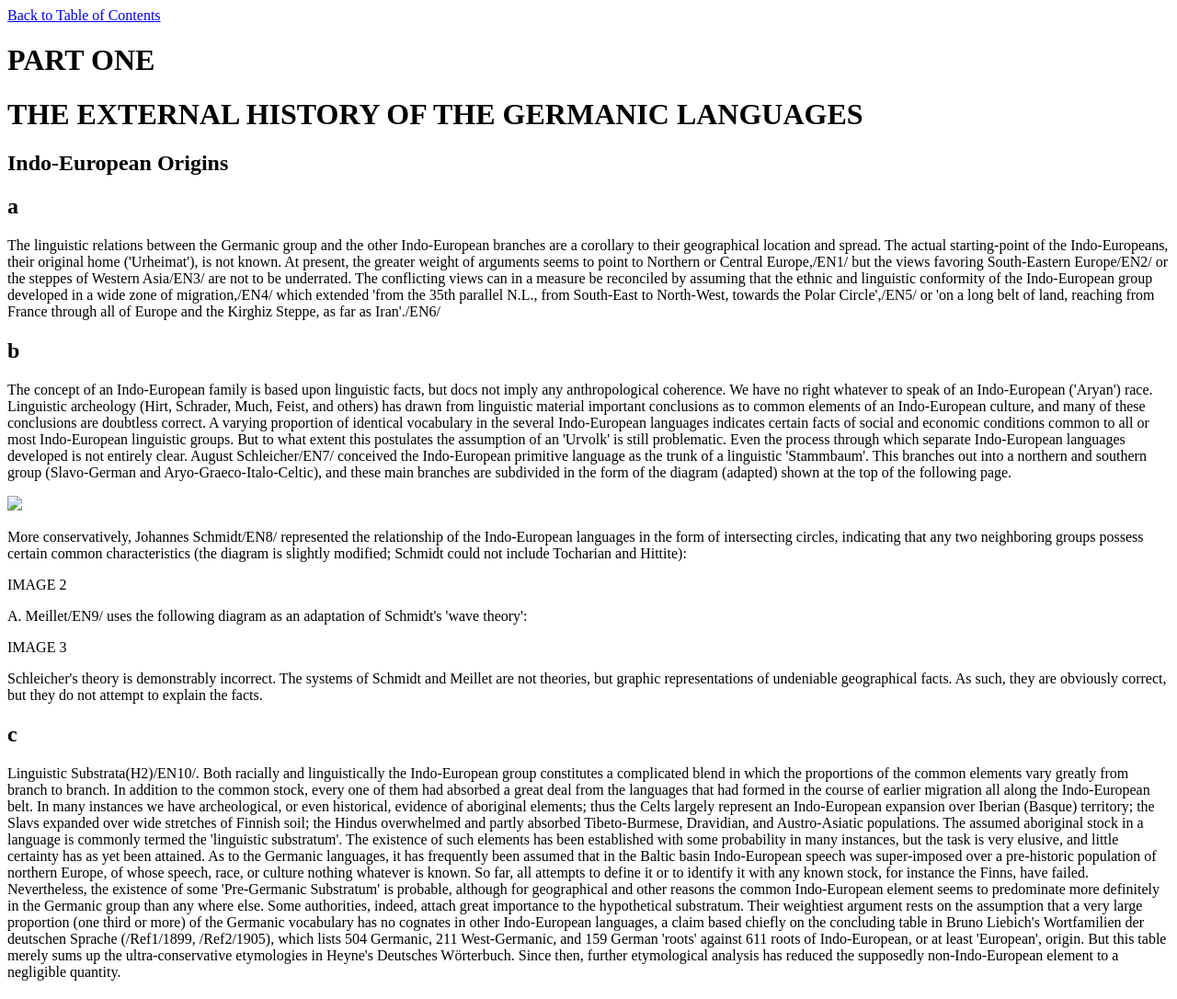
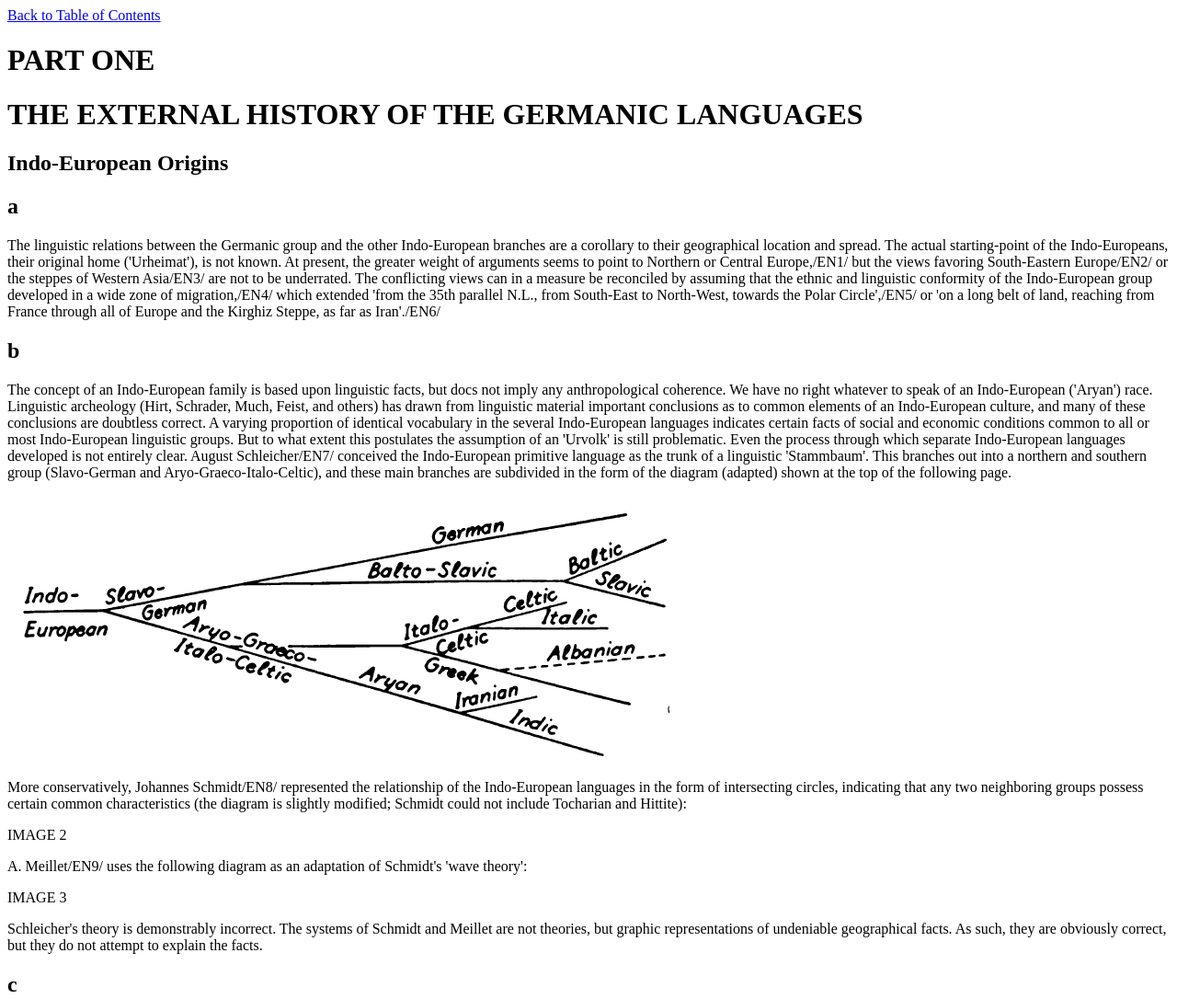
Before and after one commit to prokosch/prokosch.github.io, a plain HTML site: page Part1_Section1.html in a window 1280 px wide. Shown: the top 1086 px of the page at 92% size. Drawn offline with Linux system fonts and the light colour scheme.

Commit message:
change file directory

```diff
--- a/Part1_Section1.html
+++ b/Part1_Section1.html
@@ -18,7 +18,7 @@
 <h2><a name="1_1_b">b</a></h2>
 <p>The concept of an Indo-European family is based upon linguistic facts, but docs not imply any anthropological coherence. We have no right whatever to speak of an Indo-European ('Aryan') race. Lin­guistic archeology (Hirt, Schrader, Much, Feist, and others) has drawn from linguistic material important conclusions as to common elements of an Indo-European culture, and many of these conclusions are doubt­less correct. A varying proportion of identical vocabulary in the several Indo-European languages indicates certain facts of social and economic conditions common to all or most Indo-European linguistic groups. But to what extent this postulates the assumption of an 'Urvolk' is still problematic. Even the process through which separate Indo-European languages developed is not entirely clear. August Schleicher/EN7/ conceived the Indo-European primitive language as the trunk of a linguistic 'Stammbaum'. This branches out into a northern and southern group (Slavo-German and Aryo-Graeco-Italo-Celtic), and these main branches are subdivided in the form of the diagram (adapted) shown at the top of the following page.</p>
 
-	<p><img src="Image1.png" /></p>
+	<p><img src="prokosch.github.io/images/Image1.png" /></p>
 
 <p>More conservatively, Johannes Schmidt/EN8/ represented the relation­ship of the Indo-European languages in the form of intersecting circles, indicating that any two neighboring groups possess certain common characteristics (the diagram is slightly modified; Schmidt could not include Tocharian and Hittite):</p>
 
```
